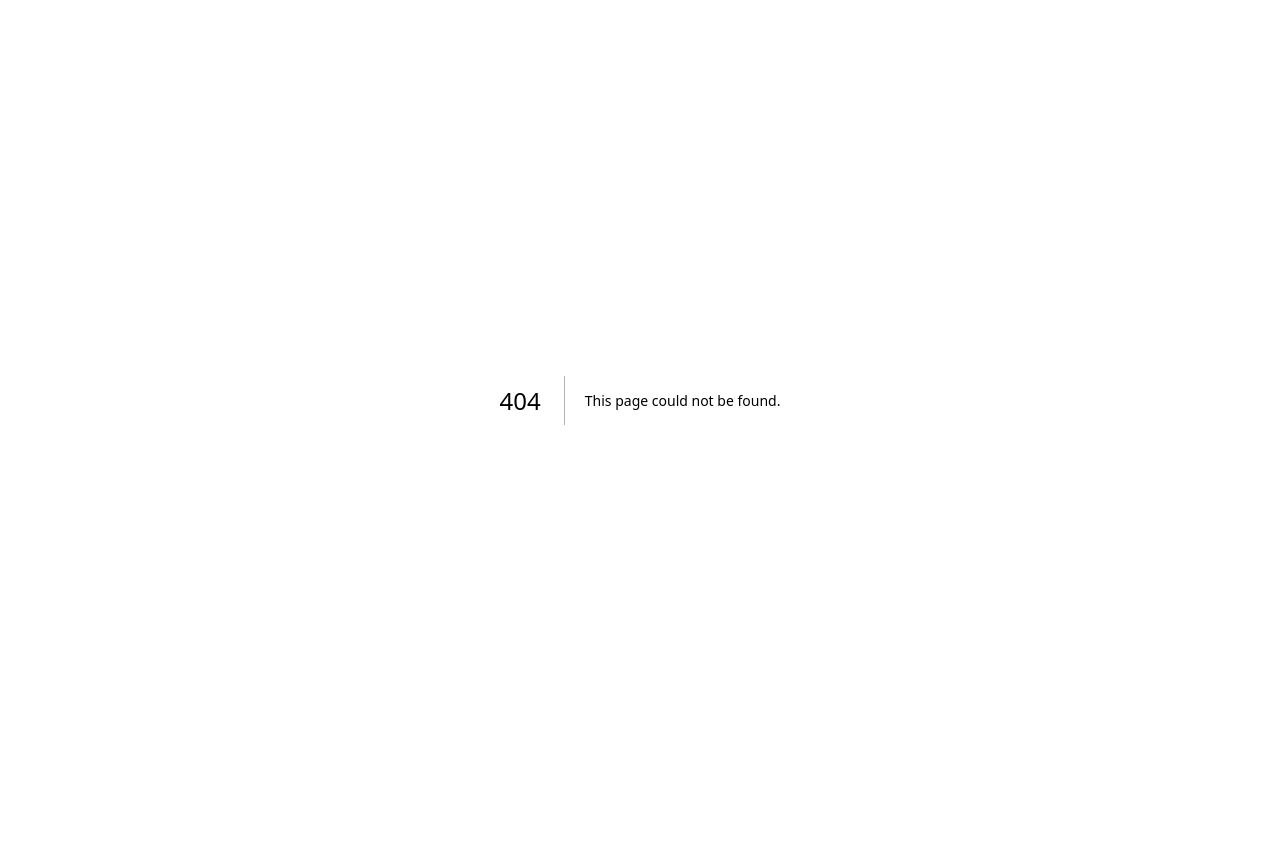
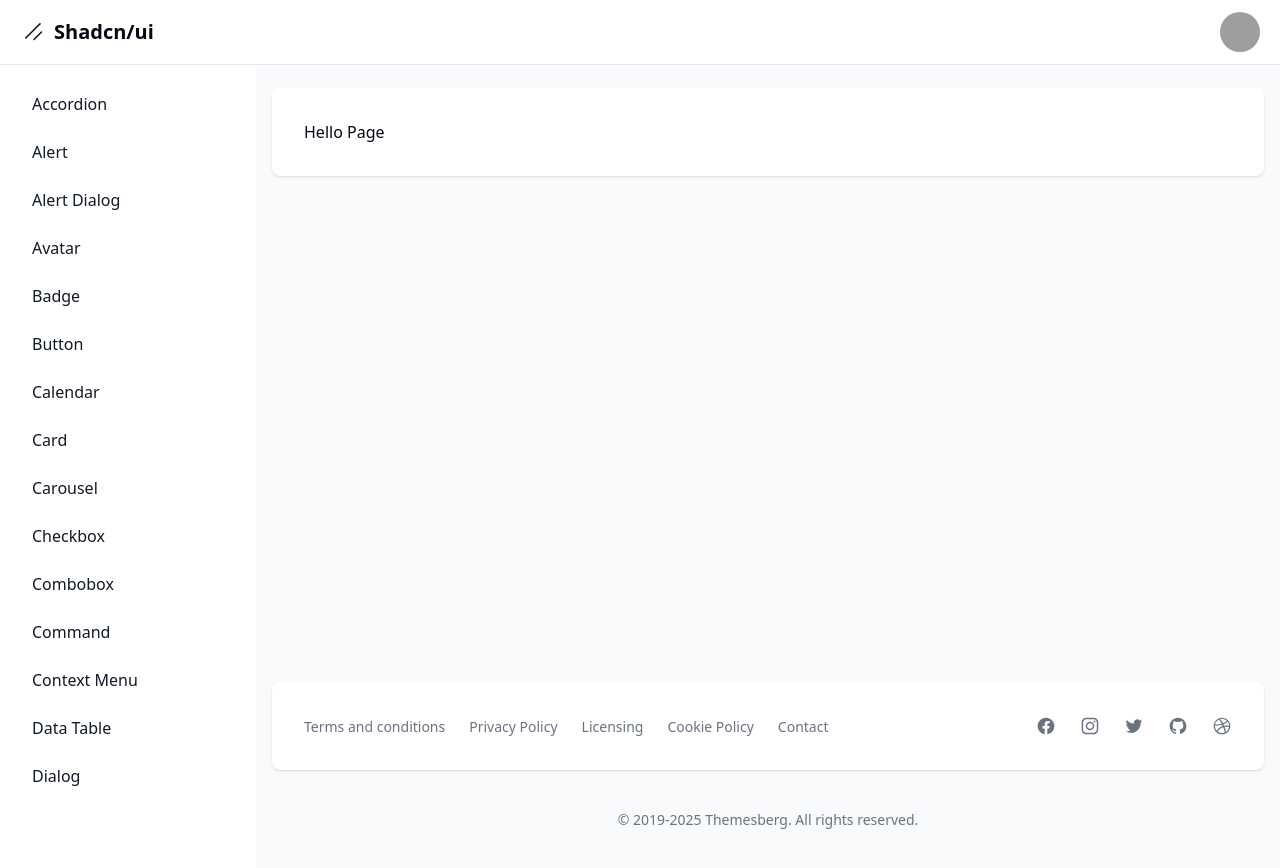
Before and after one commit to michaelrondon27/shadcn-ui, a Next.js app: page /dashboard/theme in a window 1280 px wide. Before the commit this address had no page. Before the commit the page ends 800 px from the top, so only its background shows below. Built offline with nearby package versions, Linux system fonts and the light colour scheme; grey boxes are pictures that could not be loaded.

Commit message:
68. Continuación del proyecto

```diff
--- a/src/app/dashboard/layout.tsx
+++ b/src/app/dashboard/layout.tsx
@@ -27,6 +27,7 @@
     { name: "slider", href: "slider" },
     { name: "sooner", href: "sooner" },
     { name: "tabs", href: "tabs" },
+    { name: "theme", href: "theme" },
     { name: "toast", href: "toast" }
 ];
 
--- /dev/null
+++ b/src/app/dashboard/theme/page.tsx
@@ -0,0 +1,7 @@
+export default function Page() {
+    return (
+        <div>
+            <h1>Hello Page</h1>
+        </div>
+    );
+}
--- a/src/app/globals.css
+++ b/src/app/globals.css
@@ -1,61 +1,64 @@
 @tailwind base;
 @tailwind components;
 @tailwind utilities;
+
 @layer base {
     :root {
       --background: 0 0% 100%;
-    --foreground: 240 10% 3.9%;
+      --foreground: 224 71.4% 4.1%;
       --card: 0 0% 100%;
-    --card-foreground: 240 10% 3.9%;
+      --card-foreground: 224 71.4% 4.1%;
       --popover: 0 0% 100%;
-    --popover-foreground: 240 10% 3.9%;
-    --primary: 240 5.9% 10%;
-    --primary-foreground: 0 0% 98%;
-    --secondary: 240 4.8% 95.9%;
-    --secondary-foreground: 240 5.9% 10%;
-    --muted: 240 4.8% 95.9%;
-    --muted-foreground: 240 3.8% 46.1%;
-    --accent: 240 4.8% 95.9%;
-    --accent-foreground: 240 5.9% 10%;
+      --popover-foreground: 224 71.4% 4.1%;
+      --primary: 262.1 83.3% 57.8%;
+      --primary-foreground: 210 20% 98%;
+      --secondary: 220 14.3% 95.9%;
+      --secondary-foreground: 220.9 39.3% 11%;
+      --muted: 220 14.3% 95.9%;
+      --muted-foreground: 220 8.9% 46.1%;
+      --accent: 220 14.3% 95.9%;
+      --accent-foreground: 220.9 39.3% 11%;
       --destructive: 0 84.2% 60.2%;
-    --destructive-foreground: 0 0% 98%;
-    --border: 240 5.9% 90%;
-    --input: 240 5.9% 90%;
-    --ring: 240 10% 3.9%;
+      --destructive-foreground: 210 20% 98%;
+      --border: 220 13% 91%;
+      --input: 220 13% 91%;
+      --ring: 262.1 83.3% 57.8%;
+      --radius: 0.5rem;
       --chart-1: 12 76% 61%;
       --chart-2: 173 58% 39%;
       --chart-3: 197 37% 24%;
       --chart-4: 43 74% 66%;
       --chart-5: 27 87% 67%;
-    --radius: 0.5rem
     }
+
     .dark {
-    --background: 240 10% 3.9%;
-    --foreground: 0 0% 98%;
-    --card: 240 10% 3.9%;
-    --card-foreground: 0 0% 98%;
-    --popover: 240 10% 3.9%;
-    --popover-foreground: 0 0% 98%;
-    --primary: 0 0% 98%;
-    --primary-foreground: 240 5.9% 10%;
-    --secondary: 240 3.7% 15.9%;
-    --secondary-foreground: 0 0% 98%;
-    --muted: 240 3.7% 15.9%;
-    --muted-foreground: 240 5% 64.9%;
-    --accent: 240 3.7% 15.9%;
-    --accent-foreground: 0 0% 98%;
+      --background: 224 71.4% 4.1%;
+      --foreground: 210 20% 98%;
+      --card: 224 71.4% 4.1%;
+      --card-foreground: 210 20% 98%;
+      --popover: 224 71.4% 4.1%;
+      --popover-foreground: 210 20% 98%;
+      --primary: 263.4 70% 50.4%;
+      --primary-foreground: 210 20% 98%;
+      --secondary: 215 27.9% 16.9%;
+      --secondary-foreground: 210 20% 98%;
+      --muted: 215 27.9% 16.9%;
+      --muted-foreground: 217.9 10.6% 64.9%;
+      --accent: 215 27.9% 16.9%;
+      --accent-foreground: 210 20% 98%;
       --destructive: 0 62.8% 30.6%;
-    --destructive-foreground: 0 0% 98%;
-    --border: 240 3.7% 15.9%;
-    --input: 240 3.7% 15.9%;
-    --ring: 240 4.9% 83.9%;
+      --destructive-foreground: 210 20% 98%;
+      --border: 215 27.9% 16.9%;
+      --input: 215 27.9% 16.9%;
+      --ring: 263.4 70% 50.4%;
       --chart-1: 220 70% 50%;
       --chart-2: 160 60% 45%;
       --chart-3: 30 80% 55%;
       --chart-4: 280 65% 60%;
-    --chart-5: 340 75% 55%
+      --chart-5: 340 75% 55%;
     }
   }
+
 @layer base {
   * {
     @apply border-border;
```
Lines whose indentation alone changed are shown as unchanged.
